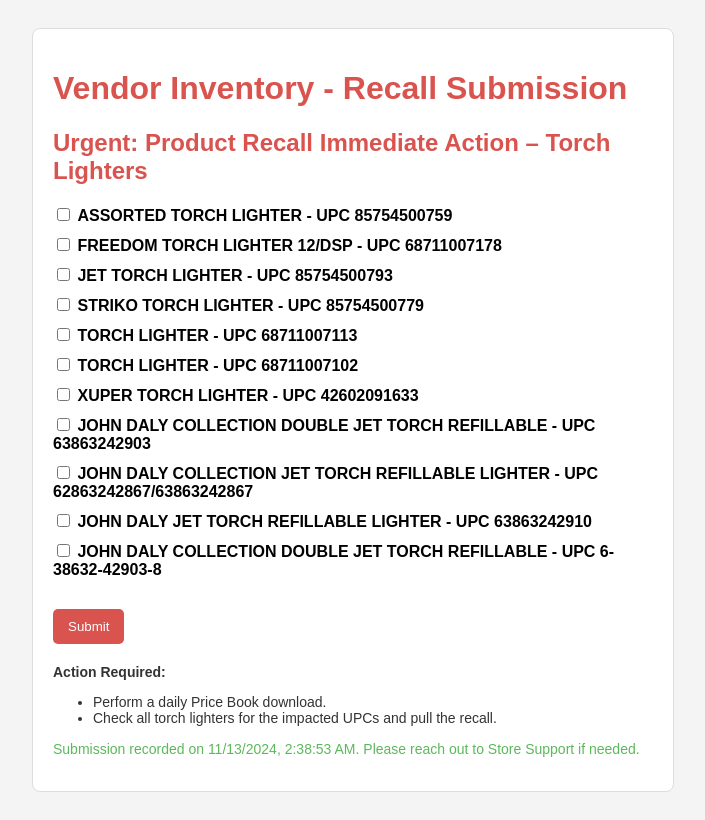
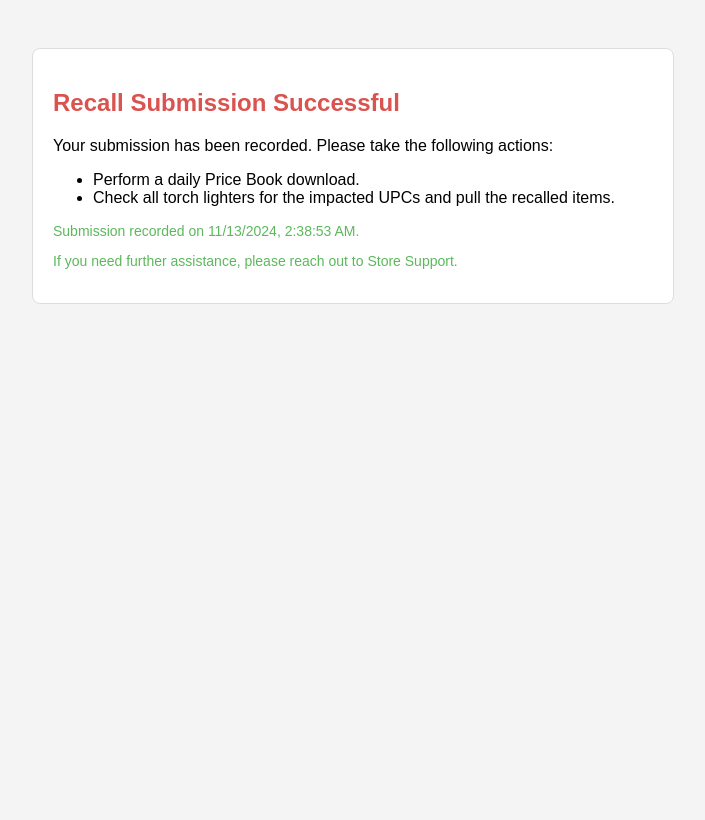
Before and after one commit to zjaspers/cstore_recall1, a plain HTML site: page index.html in a window 1280 px wide. Both pictures are taken after a click on the button "Submit". Shown: the whole page, without its empty margins (287-992 px from the left). Drawn offline with Linux system fonts and the light colour scheme.

Commit message:
Update index.html

```diff
--- a/index.html
+++ b/index.html
@@ -9,9 +9,7 @@
             font-family: Arial, sans-serif;
             background-color: #f4f4f4;
             padding: 20px;
-        }
-        h1, h2 {
-            color: #d9534f;
+            text-align: center;
         }
         .container {
             max-width: 600px;
@@ -21,16 +19,20 @@
             border: 1px solid #ddd;
             border-radius: 8px;
         }
+        h1, h2 {
+            color: #d9534f;
+        }
+        .instructions, .product-list, .action-required {
+            margin-top: 20px;
+            text-align: left;
+        }
         .product-item {
             margin: 10px 0;
+            display: flex;
+            align-items: center;
         }
-        label {
-            font-weight: bold;
-        }
-        .action-required {
-            margin-top: 20px;
-            font-size: 14px;
-            color: #333;
+        .product-item label {
+            margin-left: 10px;
         }
         .submit-btn {
             margin-top: 20px;
@@ -40,9 +42,14 @@
             border: none;
             border-radius: 5px;
             cursor: pointer;
+            font-size: 16px;
+        }
+        .confirmation-message {
+            display: none;
+            text-align: left;
+            margin-top: 20px;
         }
         .timestamp {
-            margin-top: 15px;
             font-size: 14px;
             color: #5cb85c;
         }
@@ -50,11 +57,16 @@
 </head>
 <body>
 
-    <div class="container">
+    <div class="container" id="formContainer">
         <h1>Vendor Inventory - Recall Submission</h1>
         <h2>Urgent: Product Recall Immediate Action – Torch Lighters</h2>
 
+        <div class="instructions">
+            <p>Please check the boxes next to the torch lighters that need to be pulled. Once you've made your selections, click "Submit" to confirm and record your action.</p>
+        </div>
+
         <form id="recallForm">
+            <div class="product-list">
                 <div class="product-item">
                     <input type="checkbox" id="item1" name="items" value="85754500759">
                     <label for="item1">ASSORTED TORCH LIGHTER - UPC 85754500759</label>
@@ -99,20 +111,22 @@
                     <input type="checkbox" id="item11" name="items" value="63863242903-8">
                     <label for="item11">JOHN DALY COLLECTION DOUBLE JET TORCH REFILLABLE - UPC 6-38632-42903-8</label>
                 </div>
+            </div>
 
             <button type="button" class="submit-btn" onclick="submitForm()">Submit</button>
         </form>
+    </div>
 
-        <div class="action-required">
-            <p><strong>Action Required:</strong></p>
+    <div class="container confirmation-message" id="confirmationMessage">
+        <h2>Recall Submission Successful</h2>
+        <p>Your submission has been recorded. Please take the following actions:</p>
         <ul>
             <li>Perform a daily Price Book download.</li>
-                <li>Check all torch lighters for the impacted UPCs and pull the recall.</li>
+            <li>Check all torch lighters for the impacted UPCs and pull the recalled items.</li>
         </ul>
-        </div>
-
-        <div class="timestamp" id="timestampMessage" style="display: none;">
-            <p>Submission recorded on <span id="timestamp"></span>. Please reach out to Store Support if needed.</p>
+        <div class="timestamp">
+            <p>Submission recorded on <span id="timestamp"></span>.</p>
+            <p>If you need further assistance, please reach out to Store Support.</p>
         </div>
     </div>
 
@@ -120,7 +134,8 @@
         function submitForm() {
             const timestamp = new Date().toLocaleString();
             document.getElementById("timestamp").innerText = timestamp;
-            document.getElementById("timestampMessage").style.display = "block";
+            document.getElementById("formContainer").style.display = "none";
+            document.getElementById("confirmationMessage").style.display = "block";
         }
     </script>
 
```
Lines whose indentation alone changed are shown as unchanged.
